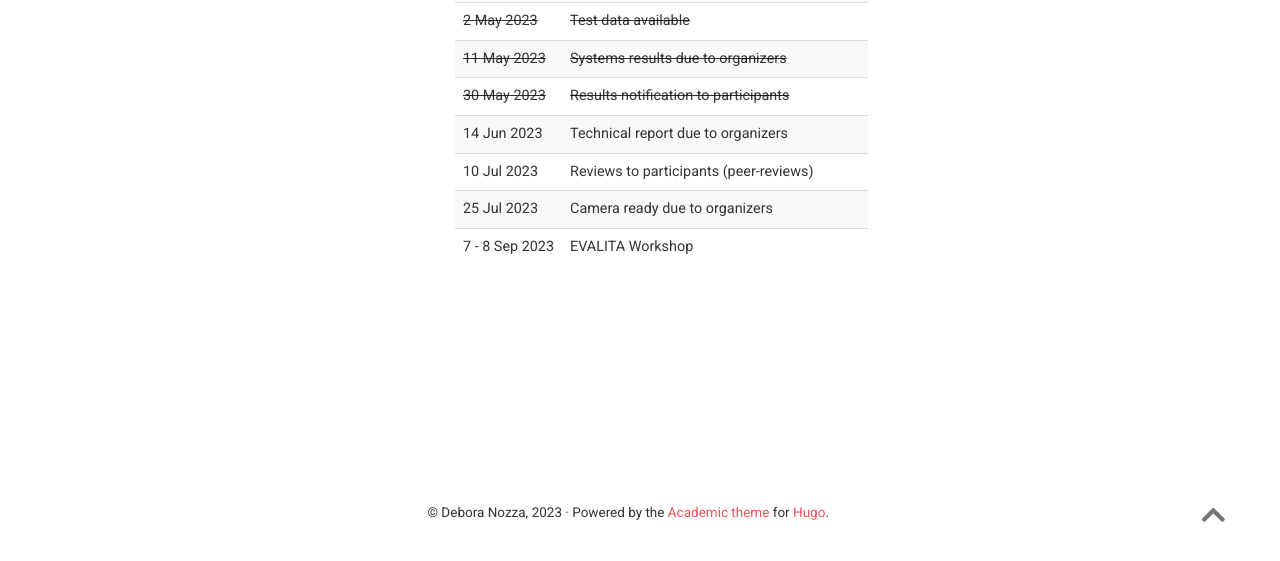
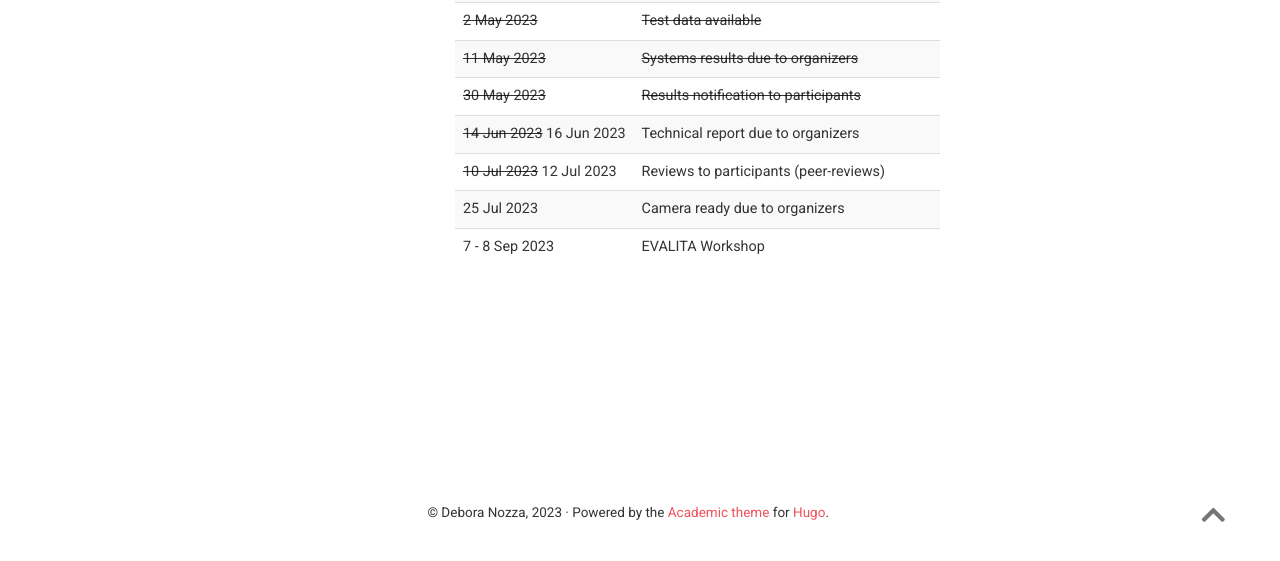
Before and after one commit to HODI-EVALITA/hodi-evalita.github.io, a plain HTML site: page important_dates/index.html in a window 1280 px wide. Shown: the part 193-754 px from the top of the page. Drawn offline with nearby package versions, Linux system fonts and the light colour scheme; some packages are replaced by stand-ins of ours; some icons are missing.

Commit message:
deploy: HODI-EVALITA/hodi-evalita@e6ba62c806a57c192cf6bb057ede6b348404c510

```diff
--- a/important_dates/index.html
+++ b/important_dates/index.html
@@ -580,11 +580,11 @@
 <td><del>Results notification to participants</del></td>
 </tr>
 <tr>
-<td>14 Jun 2023</td>
+<td><del>14 Jun 2023</del>   16 Jun 2023</td>
 <td>Technical report due to organizers</td>
 </tr>
 <tr>
-<td>10 Jul 2023</td>
+<td><del>10 Jul 2023</del>   12 Jul 2023</td>
 <td>Reviews to participants (peer-reviews)</td>
 </tr>
 <tr>
```
